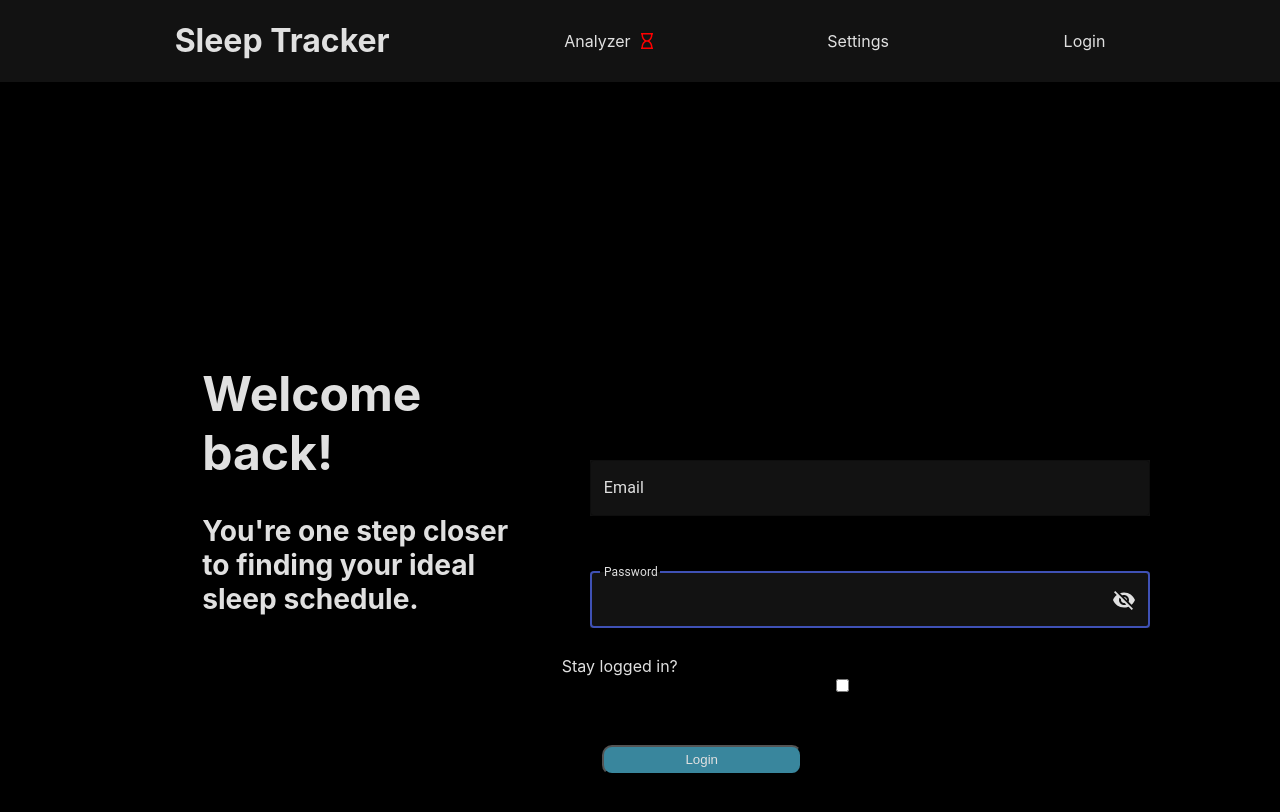
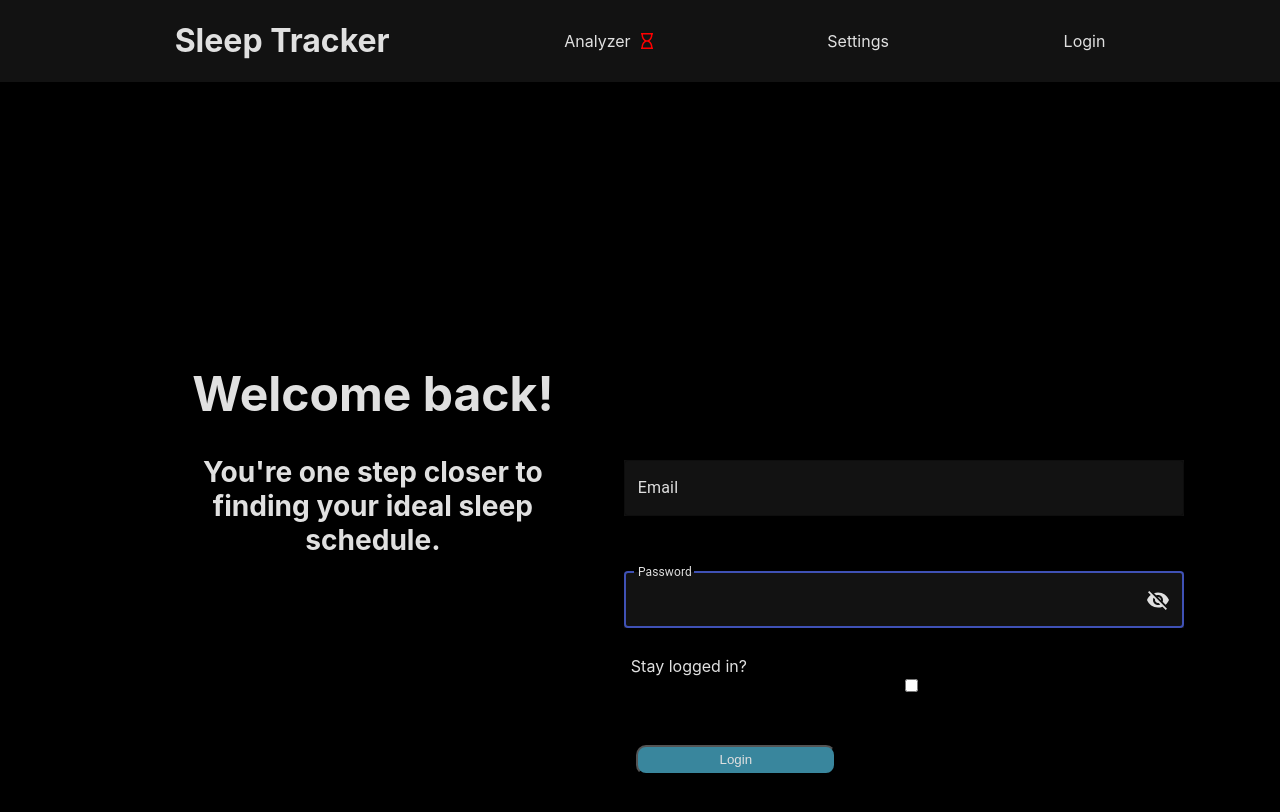
Before and after one commit to cgiroux86/sleep_tracker_2020, a React (Create React App) app in the folder sleep-tracker/: page /login in a window 1280 px wide. Shown: the top 812 px of the page. Built offline with nearby package versions, Linux system fonts and the light colour scheme; no server answers.

Commit message:
small styling changes

```diff
--- a/sleep-tracker/src/App.scss
+++ b/sleep-tracker/src/App.scss
@@ -260,3 +260,9 @@ body {
   position: relative;
   bottom: 80px;
 }
+.checkbox {
+  display: flex;
+  flex-direction: column;
+  position: relative;
+  left: 35px;
+}
--- a/sleep-tracker/src/components/Login.js
+++ b/sleep-tracker/src/components/Login.js
@@ -142,8 +142,10 @@ const Login = () => {
           </FormControl>
           {state.error && <p style={{ color: "red" }}>{state.error}</p>}
         </InputContainer>
-        <label>Stay logged in?</label>
-        <input type="checkbox" onChange={loggedInOut}></input>
+        <div className="checkbox">
+          <label>Stay logged in?</label>
+          <input type="checkbox" onChange={loggedInOut}></input>
+        </div>
         <LoginButtonContainer>
           <Button onClick={handleLogin}>Login</Button>
         </LoginButtonContainer>
--- a/sleep-tracker/src/components/NavBar.js
+++ b/sleep-tracker/src/components/NavBar.js
@@ -21,7 +21,7 @@ const NavBar = () => {
       <StyledLink to="/analyzer" className="link">
         <SleepRec logged={logged} className="link" />
       </StyledLink>
-      <div>Settings</div>
+      <StyledLink className="login">Settings</StyledLink>
       <StyledLink to="/login" className="login" onClick={handleLogout}>
         {logged ? "Log Out" : "Login"}
       </StyledLink>
--- a/sleep-tracker/src/components/Register.js
+++ b/sleep-tracker/src/components/Register.js
@@ -7,7 +7,7 @@ const Container = styled.div`
     display: flex;
     color: #e0e0e0;
     width: 100%;
-    justify-content: space-around;
+    justify-content: space-evenly;
     align-items: center;
   }
 `;
@@ -15,7 +15,7 @@ const Mission = styled.div`
    {
     display: flex;
     flex-direction: column;
-    width: 50%;
+    width: 40%;
     position: relative;
     left: 50px;
     text-align: center;
--- a/sleep-tracker/src/styles/authStyles.js
+++ b/sleep-tracker/src/styles/authStyles.js
@@ -68,8 +68,9 @@ export const InputContainer = styled.div`
 
 export const TextContainer = styled.div`
    {
-    width: 30%;
+    width: 40%;
     position: relative;
+    text-align: center;
     top: 250px;
     left: 150px;
     font-size: 1.5rem;
```
